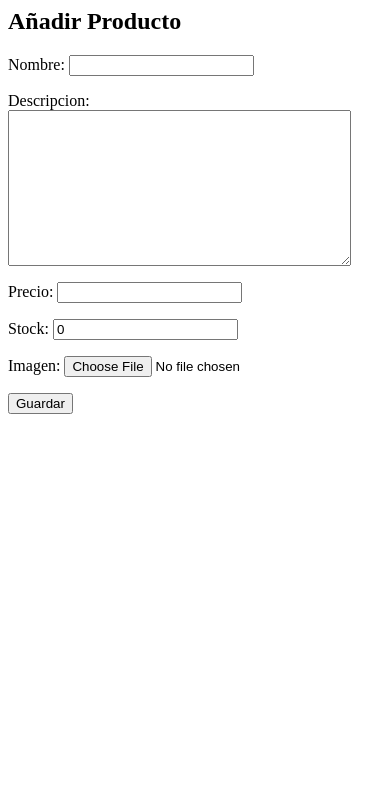
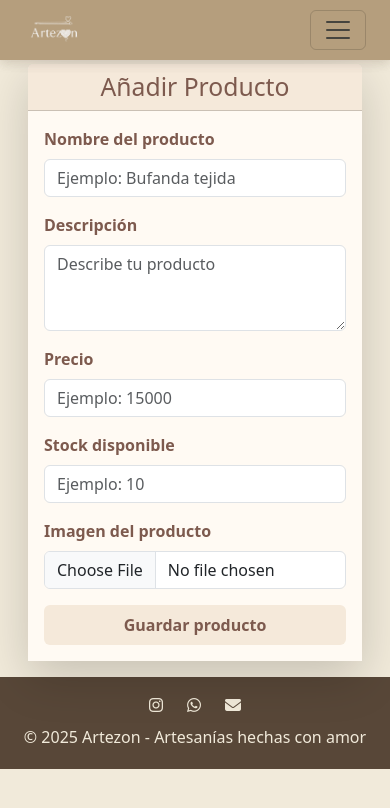
Before and after one commit to AlejandraS15/Artezon, a Django app: page /vendedores/agregar/ in a window 390 px wide. Shown: the top 808 px of the page. Run offline with Django 5.2, Linux system fonts and the light colour scheme; a user stored in the database is signed in; some libraries are stand-ins or nearby versions.

Commit message:
Integracion con el merge de JUAN y correción de errores

```diff
--- a/Vendedores/forms.py
+++ b/Vendedores/forms.py
@@ -2,6 +2,43 @@ from django import forms
 from .models import Producto
 
 class ProductoForm(forms.ModelForm):
+    nombre = forms.CharField(
+        label="Nombre del producto",
+        widget=forms.TextInput(attrs={
+            "class": "form-control",
+            "placeholder": "Ejemplo: Bufanda tejida"
+        }),
+    )
+    descripcion = forms.CharField(
+        label="Descripción",
+        widget=forms.Textarea(attrs={
+            "class": "form-control",
+            "placeholder": "Describe tu producto",
+            "rows": 3
+        }),
+    )
+    precio = forms.DecimalField(
+        label="Precio",
+        widget=forms.NumberInput(attrs={
+            "class": "form-control",
+            "placeholder": "Ejemplo: 15000"
+        }),
+    )
+    stock = forms.IntegerField(
+        label="Stock disponible",
+        widget=forms.NumberInput(attrs={
+            "class": "form-control",
+            "placeholder": "Ejemplo: 10"
+        }),
+    )
+    imagen = forms.ImageField(
+        label="Imagen del producto",
+        required=False,
+        widget=forms.ClearableFileInput(attrs={
+            "class": "form-control"
+        }),
+    )
+
     class Meta:
         model = Producto
         fields = ['nombre', 'descripcion', 'precio', 'stock', 'imagen']
--- a/Vendedores/templates/forms/agregar_productos.html
+++ b/Vendedores/templates/forms/agregar_productos.html
@@ -1,6 +1,35 @@
-<h2>Añadir Producto</h2>
-<form method="post" enctype="multipart/form-data">
-    {% csrf_token %}
-    {{ form.as_p }}
-    <button type="submit">Guardar</button>
-</form>
+{% extends "base.html" %}
+
+{% block content %}
+<div class="container mt-5">
+    <div class="row justify-content-center">
+        <div class="col-md-7">
+            <div class="card shadow-lg border-0">
+                <div class="card-header text-center" style="background-color: #f5e9da; color: #7d5a4e;">
+                    <h2 class="mb-0">Añadir Producto</h2>
+                </div>
+                <div class="card-body" style="background-color: #fffaf3;">
+                    <form method="post" enctype="multipart/form-data">
+                        {% csrf_token %}
+                        {% for field in form %}
+                            <div class="mb-3">
+                                <label class="form-label fw-semibold" style="color: #7d5a4e;">{{ field.label }}</label>
+                                {{ field }}
+                                {% if field.help_text %}
+                                    <small class="form-text text-muted">{{ field.help_text }}</small>
+                                {% endif %}
+                                {% for error in field.errors %}
+                                    <div class="text-danger small">{{ error }}</div>
+                                {% endfor %}
+                            </div>
+                        {% endfor %}
+                        <button type="submit" class="btn w-100 py-2 fw-bold" style="background-color: #f5e9da; color: #7d5a4e; border: none;">
+                            Guardar producto
+                        </button>
+                    </form>
+                </div>
+            </div>
+        </div>
+    </div>
+</div>
+{% endblock %}
--- a/templates/base.html
+++ b/templates/base.html
@@ -44,7 +44,14 @@
                         <li class="nav-item">
                             <a class="nav-link" href="{% url 'home' %}">Inicio</a>
                         </li>
-                        {% if request.user.is_authenticated and request.user.sellerprofile %}
+                        {% if request.user.is_authenticated %}
+                        <li class="nav-item">
+                            <a class="nav-link" href="{% url 'mis_productos' %}">Mis productos</a>
+                        </li>
+
+                        <li class="nav-item">
+                            <a class="nav-link" href="{% url 'agregar_producto' %}">Agregar producto</a>
+                        </li>
                         <li class="nav-item">
                             <a class="nav-link" href="{% url 'edit_profile' %}">Editar perfil</a>
                         </li>
```
Also changed, not shown: Vendedores/templates/manejoProductos/mis_productos.html (+17 -5 lines), productos/signals.py (+2 -7 lines), Vendedores/perfiles/Captura_de_pantalla_2025-08-29_170232.png (added), Vendedores/tiendas/Captura_de_pantalla_2025-07-23_151620.png (added), db.sqlite3.
